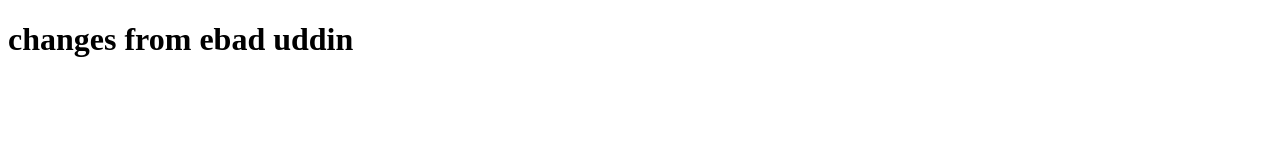
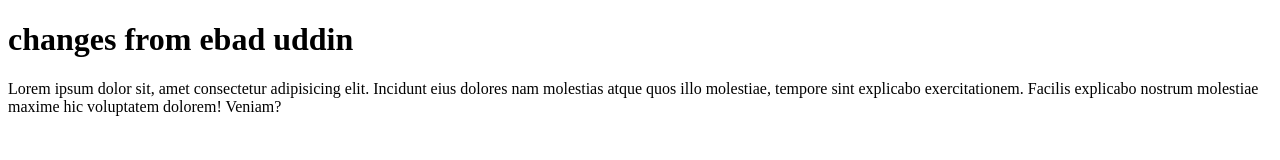
Before and after one commit to MariamImran-158/repo-3, a plain HTML site: page about.html in a window 1280 px wide. Drawn offline with Linux system fonts and the light colour scheme.

Commit message:
changes done by widad

```diff
--- a/about.html
+++ b/about.html
@@ -8,6 +8,7 @@
 <body>
 
     <h1>changes from ebad uddin</h1>
+    <p>Lorem ipsum dolor sit, amet consectetur adipisicing elit. Incidunt eius dolores nam molestias atque quos illo molestiae, tempore sint explicabo exercitationem. Facilis explicabo nostrum molestiae maxime hic voluptatem dolorem! Veniam?</p>
 
 </body>
 </html>
```
